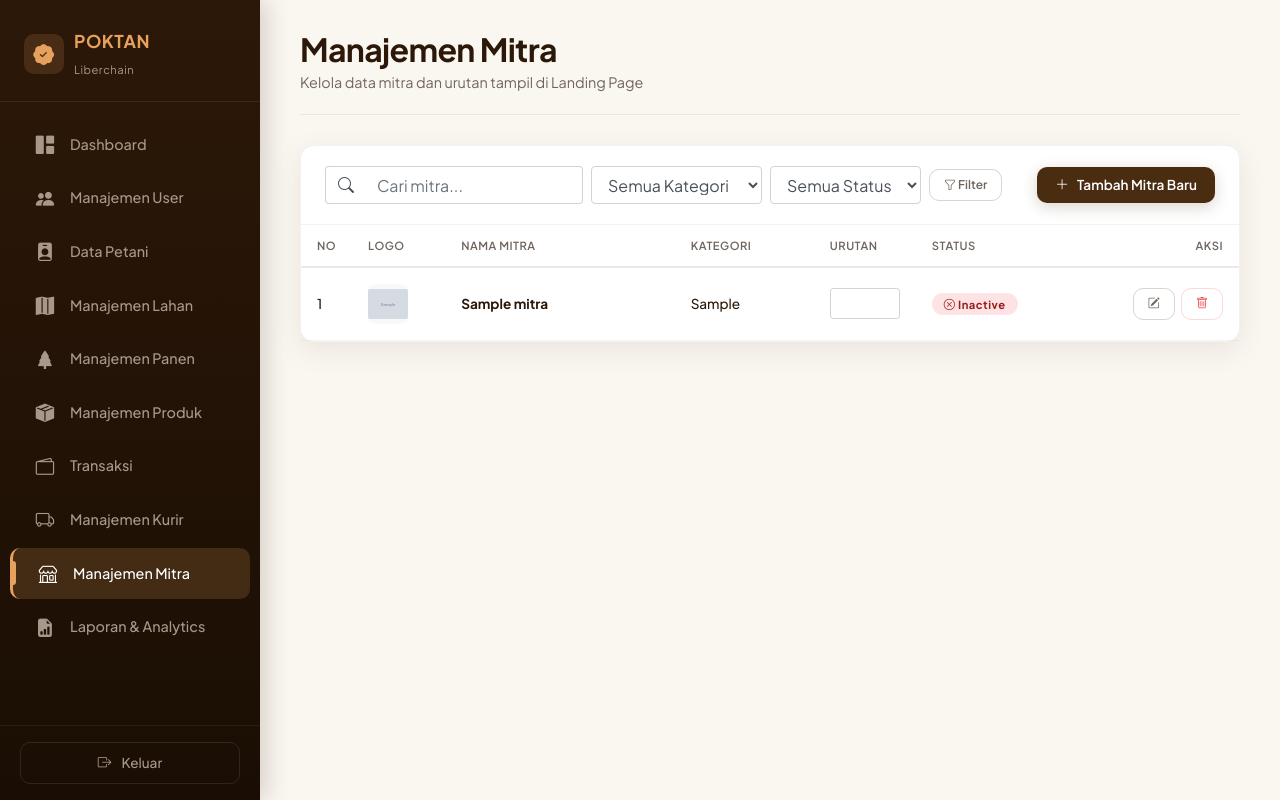
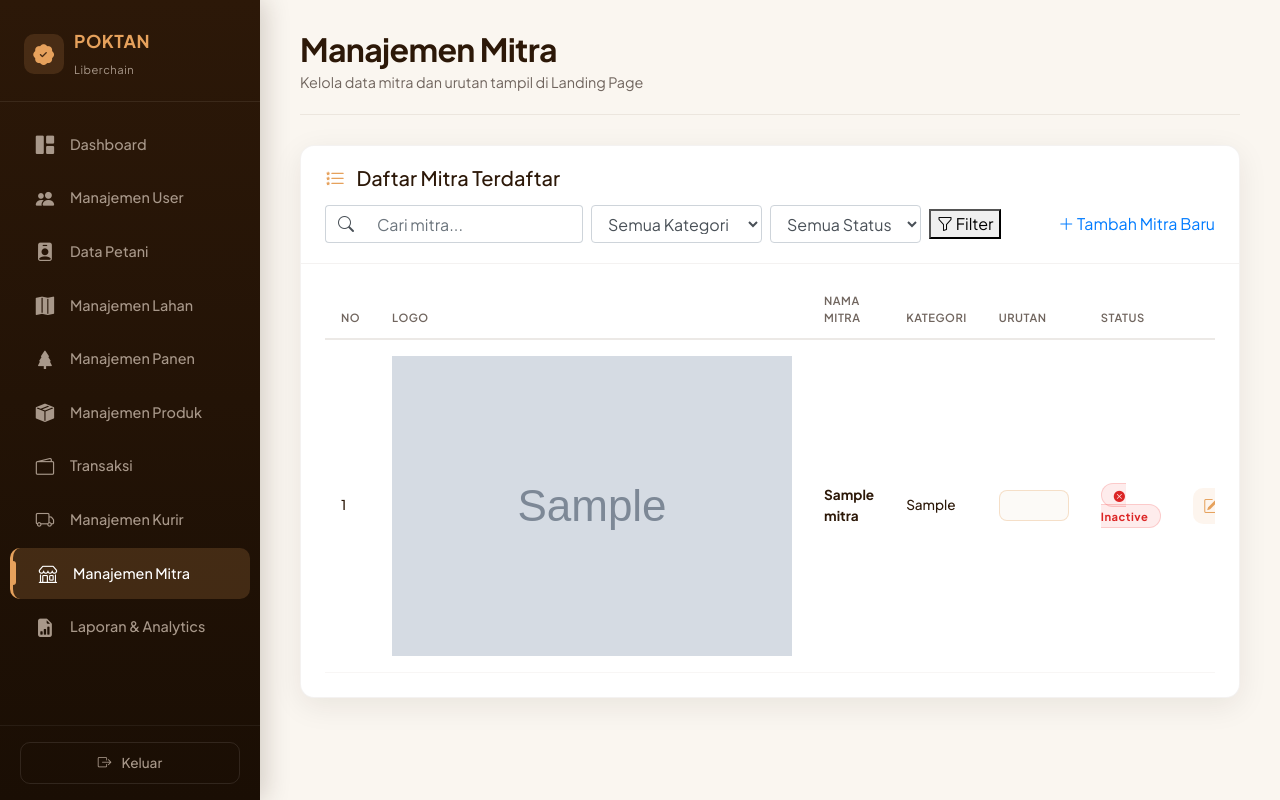
Before and after one commit to yazrolsurya60-bot/poktan_kopi, a CodeIgniter app: the page made by application/views/admin/mitra/v_mitra_index.php in a window 1280 px wide. Run offline with CodeIgniter, Linux system fonts and the light colour scheme; the template is opened without the code that fills it: most values are stand-ins (such as "Sample title", 1, 10 or a date in 2020); grey boxes marked "Sample" are stand-in pictures.

Commit message:
Beautify Mitra Index

```diff
--- a/application/views/admin/mitra/v_mitra_index.php
+++ b/application/views/admin/mitra/v_mitra_index.php
@@ -246,93 +246,58 @@
 
         .status-badge.active {
             background: rgba(16, 185, 129, 0.15);
-            color: #065F46;
+            background: rgba(34, 197, 94, 0.1);
+            color: #16a34a;
+            border: 1px solid rgba(34, 197, 94, 0.2);
         }
 
         .status-badge.inactive {
-            background: rgba(239, 68, 68, 0.15);
-            color: #991B1B;
+            background: rgba(239, 68, 68, 0.1);
+            color: #dc2626;
+            border: 1px solid rgba(239, 68, 68, 0.2);
         }
 
-        /* --- BUTTONS --- */
-        .btn-custom-primary {
-            background: var(--roasted-brown);
-            color: #ffffff;
-            border: none;
-            border-radius: 10px;
-            padding: 8px 18px;
-            font-size: 0.85rem;
-            font-weight: 600;
-            transition: var(--transition-smooth);
-            display: inline-flex;
-            align-items: center;
+        .status-badge.active:hover { background: rgba(34, 197, 94, 0.2); box-shadow: 0 0 15px rgba(34, 197, 94, 0.2); }
+        .status-badge.inactive:hover { background: rgba(239, 68, 68, 0.2); box-shadow: 0 0 15px rgba(239, 68, 68, 0.2); }
+
+        .btn-action-group {
+            display: flex;
             gap: 8px;
-            box-shadow: 0 4px 15px rgba(74, 44, 17, 0.2);
+            justify-content: flex-end;
         }
 
-        .btn-custom-primary:hover {
-            background: var(--dark-coffee);
-            color: #ffffff;
-            transform: translateY(-2px);
-            box-shadow: 0 6px 20px rgba(74, 44, 17, 0.3);
+        .btn-icon {
+            width: 36px;
+            height: 36px;
+            border-radius: 10px;
+            display: flex;
+            align-items: center;
+            justify-content: center;
+            transition: var(--transition-smooth);
+            border: none;
+            font-size: 1rem;
         }
 
-        .btn-custom-outline {
-            border: 1px solid rgba(74, 44, 17, 0.2);
-            border-radius: 10px;
-            padding: 6px 14px;
-            font-size: 0.75rem;
-            font-weight: 600;
+        .btn-edit { background: rgba(230, 161, 92, 0.1); color: var(--amber-cream); }
+        .btn-edit:hover { background: var(--amber-cream); color: white; transform: translateY(-2px); box-shadow: 0 5px 15px rgba(230, 161, 92, 0.3); }
+
+        .btn-delete { background: rgba(239, 68, 68, 0.1); color: #dc2626; }
+        .btn-delete:hover { background: #dc2626; color: white; transform: translateY(-2px); box-shadow: 0 5px 15px rgba(239, 68, 68, 0.3); }
+
+        .urutan-input {
+            text-align: center;
+            font-weight: 700;
+            color: var(--dark-coffee);
+            background: rgba(250, 246, 240, 0.5);
+            border: 1px solid rgba(230, 161, 92, 0.3);
+            border-radius: 8px;
             transition: var(--transition-smooth);
-            background: transparent;
-            color: var(--text-secondary);
         }
 
-        .btn-custom-outline:hover {
-            background: var(--bg-cream);
-            border-color: var(--roasted-brown);
-            color: var(--roasted-brown);
-            text-decoration: none;
-        }
-
-        .btn-custom-outline-danger {
-            border: 1px solid rgba(239, 68, 68, 0.2);
-            border-radius: 10px;
-            padding: 6px 14px;
-            font-size: 0.75rem;
-            font-weight: 600;
-            transition: var(--transition-smooth);
-            background: transparent;
-            color: #EF4444;
-        }
-
-        .btn-custom-outline-danger:hover {
-            background: #FEE2E2;
-            border-color: #EF4444;
-            color: #991B1B;
-            text-decoration: none;
-        }
-
-        /* --- ALERT --- */
-        .alert-custom {
-            border-radius: var(--radius-card);
-            border: none;
-            padding: 16px 20px;
-            margin-bottom: 24px;
-        }
-
-        .alert-custom.alert-success {
-            background: #D1FAE5;
-            color: #065F46;
-        }
-
-        .status-toggle {
-            cursor: pointer;
-            transition: var(--transition-smooth);
-        }
-        .status-toggle:hover {
-            opacity: 0.8;
-            transform: scale(1.05);
+        .urutan-input:focus {
+            background: white;
+            border-color: var(--amber-cream);
+            box-shadow: 0 0 0 3px rgba(230, 161, 92, 0.15);
         }
     </style>
 </head>
@@ -433,6 +398,7 @@
         <!-- CUSTOM CARD -->
         <div class="custom-card">
             <div class="card-header-custom">
+                <h5 class="mb-0"><i class="bi bi-list-stars mr-2" style="color: var(--amber-cream);"></i> Daftar Mitra Terdaftar</h5>
                 <!-- Filters -->
                 <form action="<?= base_url('admin/mitra'); ?>" method="GET" class="form-inline mb-0">
                     <div class="input-group mr-2">
@@ -460,7 +426,7 @@
                 </a>
             </div>
 
-            <div class="card-body-custom p-0">
+            <div class="card-body-custom pt-3 pb-4">
                 <div class="table-responsive">
                     <table class="table table-custom table-hover">
                         <thead>
@@ -487,29 +453,31 @@
                                 <tr>
                                     <td><?= $no++; ?></td>
                                     <td>
-                                        <img src="<?= base_url('assets/uploads/mitra/'.$m['logo_mitra']); ?>" alt="Logo" style="width: 40px; height: 40px; object-fit: contain; border-radius: 8px; background:#f8f9fa;">
+                                        <img src="<?= base_url('assets/uploads/mitra/'.$m['logo_mitra']); ?>" alt="Logo" class="mitra-logo-thumb">
                                     </td>
                                     <td>
                                         <span class="d-block font-weight-bold"><?= htmlspecialchars($m['nama_mitra']); ?></span>
                                     </td>
                                     <td><?= htmlspecialchars($m['kategori_mitra']); ?></td>
                                     <td>
-                                        <input type="number" class="form-control form-control-sm urutan-input" data-id="<?= $m['id_mitra']; ?>" value="<?= $m['urutan_tampil']; ?>" style="width: 70px; display: inline-block;">
+                                        <input type="number" class="form-control form-control-sm urutan-input" data-id="<?= $m['id_mitra']; ?>" value="<?= $m['urutan_tampil']; ?>" style="width: 70px; display: inline-block; padding: 4px 8px; height: auto;">
                                     </td>
                                     <td>
                                         <?php if($m['status_mitra'] == 'Active'): ?>
-                                            <span class="status-badge active status-toggle" data-id="<?= $m['id_mitra']; ?>"><i class="bi bi-check2-circle"></i> Active</span>
+                                            <span class="status-badge active status-toggle" data-id="<?= $m['id_mitra']; ?>" title="Klik untuk nonaktifkan"><i class="bi bi-check-circle-fill"></i> Active</span>
                                         <?php else: ?>
-                                            <span class="status-badge inactive status-toggle" data-id="<?= $m['id_mitra']; ?>"><i class="bi bi-x-circle"></i> Inactive</span>
+                                            <span class="status-badge inactive status-toggle" data-id="<?= $m['id_mitra']; ?>" title="Klik untuk aktifkan"><i class="bi bi-x-circle-fill"></i> Inactive</span>
                                         <?php endif; ?>
                                     </td>
-                                    <td class="text-right">
-                                        <a href="<?= base_url('admin/mitra/edit/'.$m['id_mitra']); ?>" class="btn-custom-outline d-inline-flex mr-1" title="Edit">
-                                            <i class="bi bi-pencil-square"></i>
-                                        </a>
-                                        <a href="<?= base_url('admin/mitra/delete/'.$m['id_mitra']); ?>" class="btn-custom-outline-danger d-inline-flex" title="Hapus" onclick="return confirm('Yakin ingin menghapus mitra ini?');">
-                                            <i class="bi bi-trash"></i>
-                                        </a>
+                                    <td>
+                                        <div class="btn-action-group">
+                                            <a href="<?= base_url('admin/mitra/edit/'.$m['id_mitra']); ?>" class="btn-icon btn-edit" title="Edit">
+                                                <i class="bi bi-pencil-square"></i>
+                                            </a>
+                                            <a href="<?= base_url('admin/mitra/delete/'.$m['id_mitra']); ?>" class="btn-icon btn-delete" title="Hapus" onclick="return confirm('Yakin ingin menghapus mitra ini secara Soft Delete?');">
+                                                <i class="bi bi-trash"></i>
+                                            </a>
+                                        </div>
                                     </td>
                                 </tr>
                                 <?php endforeach; ?>
```
